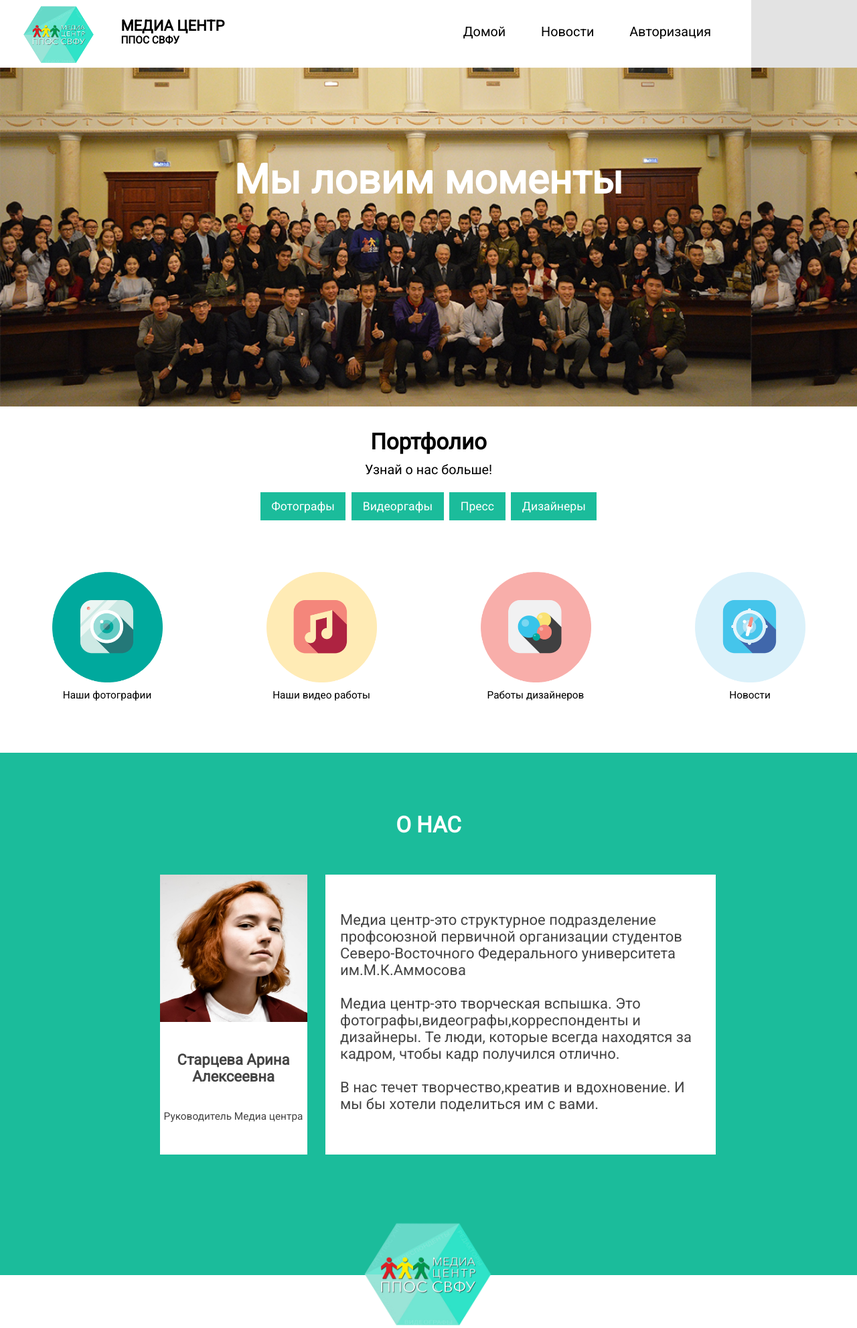
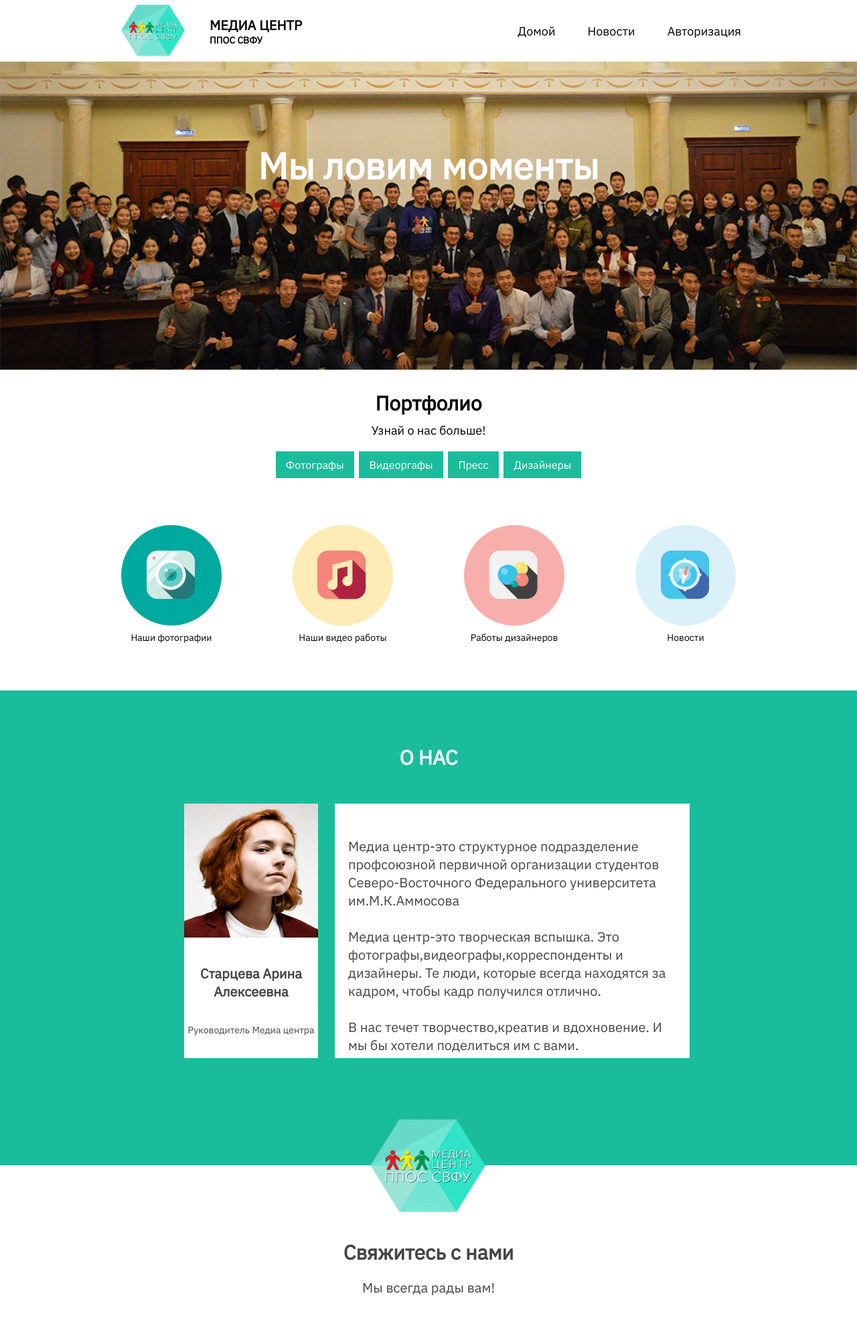
Before and after one commit to DmitrySkryabin/mediacenter, a PHP site: page /index.php in a window 1280 px wide. Shown: the top 1983 px of the page at 67% size. Run offline with PHP 8.4, Linux system fonts and the light colour scheme.

Commit message:
main page adapt disign

```diff
--- a/header.php
+++ b/header.php
@@ -22,6 +22,7 @@
 
 <div class="wrapper">
 	<div class="cap">
+		<div class="logo-container">
 			<div class="logo">
 				<a href="/mediacenter"><img src="/mediacenter/static/images/logo.png" alt="logo" width="100px" height="100px"></a>
 			</div>
@@ -30,6 +31,7 @@
 				<h1>МЕДИА ЦЕНТР</h1>
 				<h3>ППОС СВФУ</h3></a>
 			</div>
+		</div>
 		<div class="menu">
 		<ul>
 			<li><a href="/mediacenter">Домой</a> </li>
@@ -37,11 +39,6 @@
 			<?php
 				if(isset($_SESSION['username'])){
 			 ?>
-			 	<style media="screen">
-			 		.menu{
-						margin: 33px 0 0 174px;
-					}
-			 	</style>
 			 	<li><a href="/mediacenter/pages/adminpage.php">Админка</a></li>
 			 	<li><a href="/mediacenter/logout.php?nextlogout=<?php echo $_SERVER["REQUEST_URI"];?>" style="background: #1bbc9b; color: #fff;">Выйти (<?php echo $_SESSION['username']; ?>)</a></li>
 			<?php
--- a/index.php
+++ b/index.php
@@ -7,7 +7,7 @@
 <head>
 	<meta charset="utf-8">
 	<title><?php echo $config['title'] ?></title>
-	<link href="https://fonts.googleapis.com/css?family=Roboto" rel="stylesheet">
+	<link href="https://fonts.googleapis.com/css?family=IBM+Plex+Sans&display=swap" rel="stylesheet">
 	<link rel="stylesheet" href="static/style/style.css">
 </head>
 <header>
@@ -18,7 +18,9 @@
  </div>
  <div class="wrapper">
 	 <div class="img-block">
-			<h1>Мы ловим моменты</h1>
+		 <h1>Мы ловим моменты</h1>
+		 <div class="img-block-img">
+		 </div>
 		</div>
  </div>
 </header>
--- a/pages/adminpage.php
+++ b/pages/adminpage.php
@@ -7,7 +7,7 @@
 <head>
 	<meta charset="utf-8">
 	<title><?php echo $config['title'] ?></title>
-	<link href="https://fonts.googleapis.com/css?family=Roboto" rel="stylesheet">
+	<link href="https://fonts.googleapis.com/css?family=IBM+Plex+Sans&display=swap" rel="stylesheet">
 	<link rel="stylesheet" href="../static/style/style.css">
 </head>
 
--- a/pages/design.php
+++ b/pages/design.php
@@ -6,7 +6,7 @@
 <head>
 	<meta charset="utf-8">
 	<title><?php echo $config['title'] ?></title>
-	<link href="https://fonts.googleapis.com/css?family=Roboto" rel="stylesheet">
+	<link href="https://fonts.googleapis.com/css?family=IBM+Plex+Sans&display=swap" rel="stylesheet">
 	<link rel="stylesheet" href="../static/style/style.css">
 </head>
 
--- a/pages/news.php
+++ b/pages/news.php
@@ -6,7 +6,7 @@
 <head>
 	<meta charset="utf-8">
 	<title><?php echo $config['title'] ?></title>
-	<link href="https://fonts.googleapis.com/css?family=Roboto" rel="stylesheet">
+	<link href="https://fonts.googleapis.com/css?family=IBM+Plex+Sans&display=swap" rel="stylesheet">
 	<link rel="stylesheet" href="../static/style/style.css">
 </head>
 
--- a/pages/news_add_page.php
+++ b/pages/news_add_page.php
@@ -8,7 +8,7 @@
 <head>
 	<meta charset="utf-8">
 	<title><?php echo $config['title'] ?></title>
-	<link href="https://fonts.googleapis.com/css?family=Roboto" rel="stylesheet">
+	<link href="https://fonts.googleapis.com/css?family=IBM+Plex+Sans&display=swap" rel="stylesheet">
 	<link rel="stylesheet" href="../static/style/style.css">
 </head>
 
--- a/pages/news_page.php
+++ b/pages/news_page.php
@@ -7,7 +7,7 @@
 <head>
 	<meta charset="utf-8">
 	<title><?php echo $config['title'] ?></title>
-	<link href="https://fonts.googleapis.com/css?family=Roboto" rel="stylesheet">
+	<link href="https://fonts.googleapis.com/css?family=IBM+Plex+Sans&display=swap" rel="stylesheet">
 	<link rel="stylesheet" href="../static/style/style.css">
 </head>
 
--- a/pages/photos.php
+++ b/pages/photos.php
@@ -6,7 +6,7 @@
 <head>
 	<meta charset="utf-8">
 	<title><?php echo $config['title'] ?></title>
-	<link href="https://fonts.googleapis.com/css?family=Roboto" rel="stylesheet">
+	<link href="https://fonts.googleapis.com/css?family=IBM+Plex+Sans&display=swap" rel="stylesheet">
 	<link rel="stylesheet" href="../static/style/style.css">
 </head>
 
--- a/pages/press.php
+++ b/pages/press.php
@@ -6,7 +6,7 @@
 <head>
 	<meta charset="utf-8">
 	<title><?php echo $config['title'] ?></title>
-	<link href="https://fonts.googleapis.com/css?family=Roboto" rel="stylesheet">
+	<link href="https://fonts.googleapis.com/css?family=IBM+Plex+Sans&display=swap" rel="stylesheet">
 	<link rel="stylesheet" href="../static/style/style.css">
 </head>
 
--- a/pages/videos.php
+++ b/pages/videos.php
@@ -7,7 +7,7 @@
 <head>
 <meta charset="utf-8">
 <title>Media center PPOS SVFU</title>
-	<link href="https://fonts.googleapis.com/css?family=Roboto" rel="stylesheet">
+	<link href="https://fonts.googleapis.com/css?family=IBM+Plex+Sans&display=swap" rel="stylesheet">
 	<link rel="stylesheet" href="../static/style/style.css">
 </head>
 
--- a/static/style/style.css
+++ b/static/style/style.css
@@ -4,11 +4,8 @@
     padding: 0;
 }
 HTML{
-	font-family: 'Roboto', sans-serif;
-	background: #E3E3E3;
-  zoom: 1.1;
-  /*background: url("../../media/photos/3.jpg") 100% 100% no-repeat;
-  background-size: cover;*/
+	font-family: 'IBM Plex Sans', sans-serif;
+	background: #E3E3E3
 }
 .wrapper{
 	width: 100%;
@@ -20,19 +17,23 @@
 .cap{
   position: fixed;
   z-index: 1;
-  width: 1020px;
+  width: 100%;
 	height: 92px;
 	display: flex;
 	background: #fff;
+  justify-content: space-around;
+  align-items: center;
+}
+.logo-container{
+  display: flex;
+  align-items: center;
 }
 .logo{
 	padding: 0px 8px 8px 30px;
-	margin-top: -5px;
+  margin-top: 8px;
 }
-
 .logo-text{
 	padding-left: 26px;
-	padding-top: 4px;
 }
 .logo-text a{
 	text-decoration: none;
@@ -40,16 +41,12 @@
 }
 .logo-text h1{
 	padding: 0px;
-	margin-top: 20px;
 	font-size: 20px;
 	}
 .logo-text h3{
 	padding: 0px;
 	margin: 0px;
 	font-size: 14px;
-}
-.menu{
-	margin: 33px 0 0 300px;
 }
 .menu a{
 	text-decoration: none;
@@ -169,11 +166,22 @@
 }
 .img-block{
 	height: 460px;
-	background-image: url("../images/fon1.png");
+  background: url("../images/fon1-2.png") no-repeat center;
+  background-size: cover;
 	padding: 0px;
 	margin: 0px;
 	margin-bottom: 0px;
 	padding-bottom: 0px;
+  position: relative;
+}
+.img-block-img{
+  position: absolute;
+  left: 0;
+  top: 0;
+  width: 100%;
+  height: 100%;
+  opacity: 0;
+  background: linear-gradient(90deg, #1bbc9b, #C5DDE8);
 }
 .img-block h1{
 	margin: 0px;
@@ -181,6 +189,8 @@
 	text-align: center;
 	font-size: 55px;
 	color: rgb(255, 255, 255);
+  opacity: 1;
+  z-index: 1;
 }
 .portfolio{
 	margin: 0px;
@@ -220,9 +230,10 @@
   text-decoration: none;
 }
 .img-container{
+  width: 80%;
 	margin: auto;
-	display: grid;
-	grid-template-columns: 25% 25% 25% 25%;
+	display: flex;
+  justify-content: space-around;
 }
 .img-text{
 	margin: auto;
@@ -294,8 +305,10 @@
 	text-align: center;
 }
 .about-footer-img{
-	margin-left: 420px;
-	padding-right: 420px;
+  margin-top: -2px;
+	display: block;
+  margin-left: auto;
+  margin-right: auto;
 }
 .feedback{
 	padding-top: 80px;
```
Also changed, not shown: other parts of static/style/style.css (+92 -6 lines), static/images/fon1-1.png (added), static/images/fon1-2.png (added), static/images/fon1.png. Lines whose indentation alone changed are shown as unchanged.
